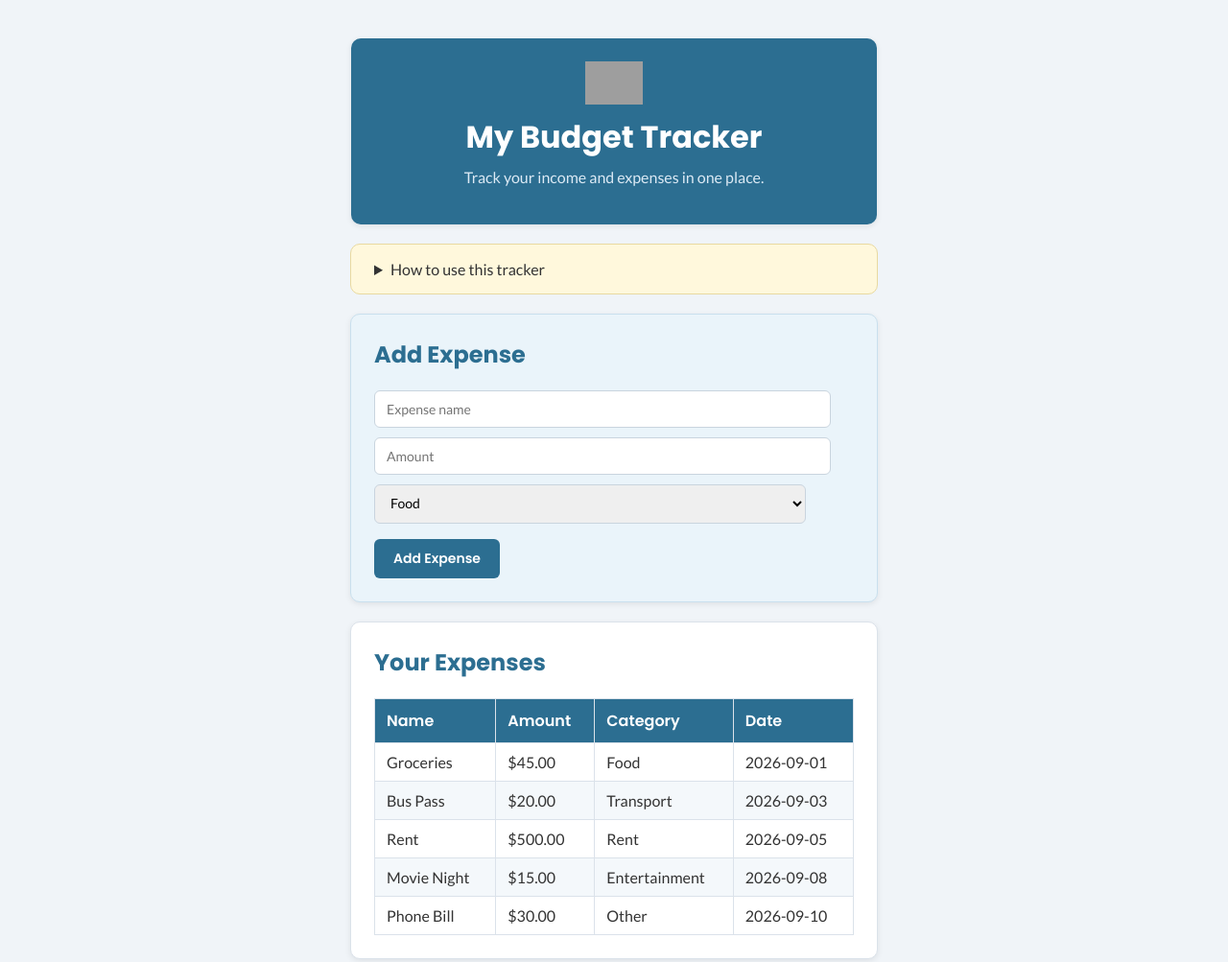
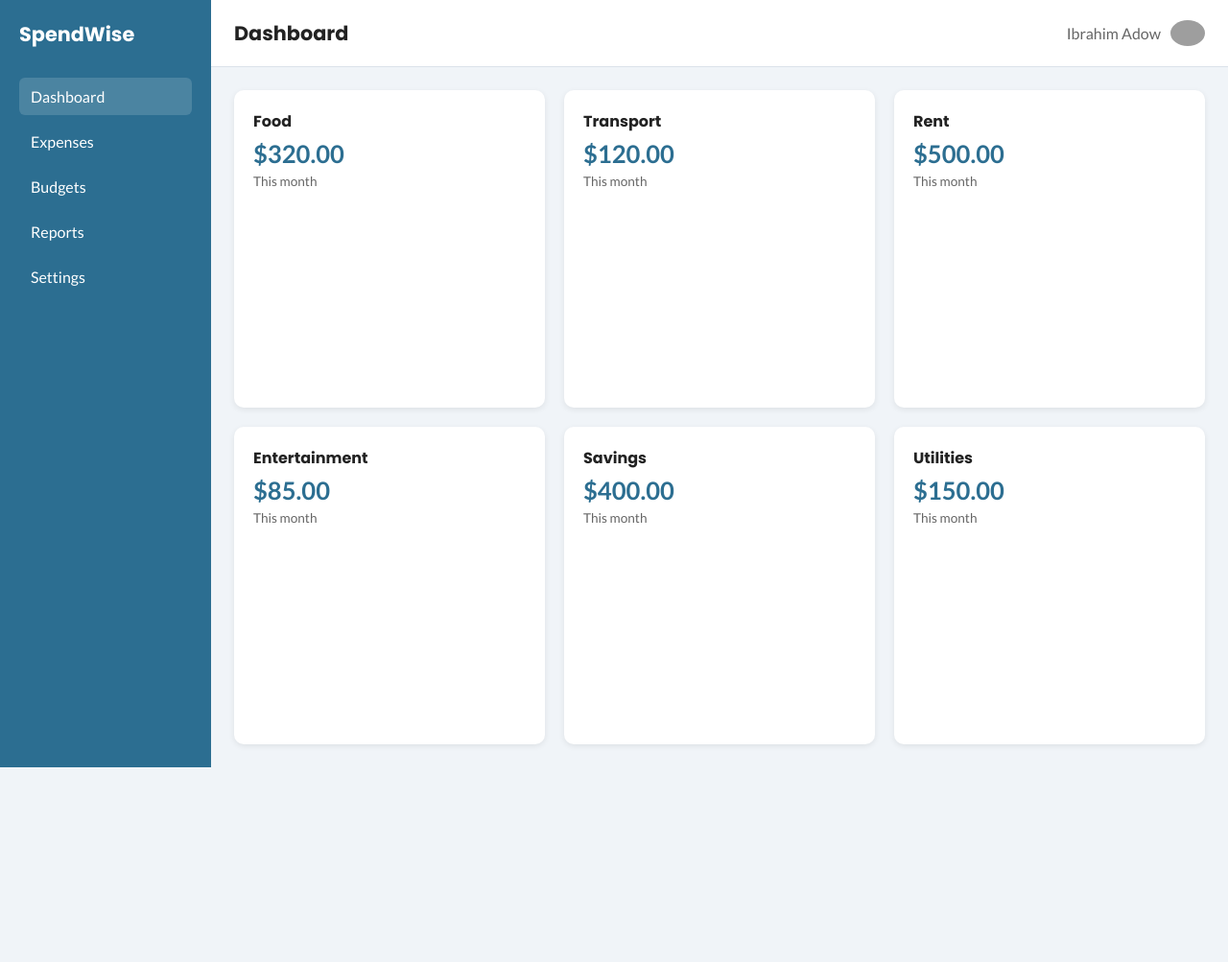
Before and after one commit to ibrahimadow/budget-tracker, a plain HTML site: page index.html in a window 1280 px wide. Shown: the top 1003 px of the page at 96% size. After the commit the page ends 800 px from the top, so only its background shows below. Drawn offline with Linux system fonts and the light colour scheme; grey boxes are pictures that could not be loaded.

Commit message:
Week 4 dashboard layout with Gird and Flexbox

```diff
--- a/index.html
+++ b/index.html
@@ -2,90 +2,76 @@
 <html lang="en">
 <head>
   <meta charset="UTF-8">
-  <title>My Budget Tracker</title>
+  <meta name="viewport" content="width=device-width, initial-scale=1.0">
+  <title>SpendWise Dashboard</title>
   <link rel="preconnect" href="https://fonts.googleapis.com">
   <link href="https://fonts.googleapis.com/css2?family=Poppins:wght@600;700&family=Lato:wght@400;700&display=swap" rel="stylesheet">
   <link rel="stylesheet" href="style.css">
 </head>
 <body>
 
-  <header class="card page-header">
-    <img src="https://cdn-icons-png.flaticon.com/512/2769/2769339.png" alt="Budget Tracker Logo" width="60">
-    <h1>My Budget Tracker</h1>
-    <p class="subheading">Track your income and expenses in one place.</p>
-  </header>
+  <div class="dashboard">
 
-  <details class="how-to">
-    <summary>How to use this tracker</summary>
-    <p>Fill out the Add Expense form with a name, amount, and category, then click "Add Expense." Your expenses will appear in the table below.</p>
-  </details>
+    <aside class="sidebar">
+      <div class="sidebar-logo">SpendWise</div>
+      <nav class="sidebar-nav">
+        <a href="#" class="nav-item active">Dashboard</a>
+        <a href="#" class="nav-item">Expenses</a>
+        <a href="#" class="nav-item">Budgets</a>
+        <a href="#" class="nav-item">Reports</a>
+        <a href="#" class="nav-item">Settings</a>
+      </nav>
+    </aside>
 
-  <section id="add-expense" class="card add-expense-section">
-    <h2>Add Expense</h2>
-    <form>
-      <input type="text" id="expense-name" class="input-field" placeholder="Expense name">
-      <input type="number" id="expense-amount" class="input-field" placeholder="Amount">
-      <select id="expense-category" class="input-field">
-        <option value="food">Food</option>
-        <option value="transport">Transport</option>
-        <option value="rent">Rent</option>
-        <option value="entertainment">Entertainment</option>
-        <option value="other">Other</option>
-      </select>
-      <button type="button" id="add-expense-btn">Add Expense</button>
-    </form>
-  </section>
+    <header class="topbar">
+      <h1>Dashboard</h1>
+      <div class="topbar-user">
+        <span>Ibrahim Adow</span>
+        <img src="https://cdn-icons-png.flaticon.com/512/149/149071.png" alt="User avatar" width="36">
+      </div>
+    </header>
 
-  <section id="your-expenses" class="card expenses-section">
-    <h2>Your Expenses</h2>
-    <table>
-      <thead>
-        <tr>
-          <th>Name</th>
-          <th>Amount</th>
-          <th>Category</th>
-          <th>Date</th>
-        </tr>
-      </thead>
-      <tbody>
-        <tr>
-          <td>Groceries</td>
-          <td>$45.00</td>
-          <td>Food</td>
-          <td>2026-09-01</td>
-        </tr>
-        <tr>
-          <td>Bus Pass</td>
-          <td>$20.00</td>
-          <td>Transport</td>
-          <td>2026-09-03</td>
-        </tr>
-        <tr>
-          <td>Rent</td>
-          <td>$500.00</td>
-          <td>Rent</td>
-          <td>2026-09-05</td>
-        </tr>
-        <tr>
-          <td>Movie Night</td>
-          <td>$15.00</td>
-          <td>Entertainment</td>
-          <td>2026-09-08</td>
-        </tr>
-        <tr>
-          <td>Phone Bill</td>
-          <td>$30.00</td>
-          <td>Other</td>
-          <td>2026-09-10</td>
-        </tr>
-      </tbody>
-    </table>
-  </section>
+    <main class="cards-grid">
 
-  <section class="card">
-    <h2>Budgeting Tips</h2>
-    <iframe width="560" height="315" src="https://www.youtube.com/embed/Lgi0hi88-4Q" title="Budgeting Tips Video" frameborder="0"></iframe>
-  </section>
+      <div class="card" tabindex="0">
+        <h3>Food</h3>
+        <p class="amount">$320.00</p>
+        <p class="label">This month</p>
+      </div>
+
+      <div class="card" tabindex="0">
+        <h3>Transport</h3>
+        <p class="amount">$120.00</p>
+        <p class="label">This month</p>
+      </div>
+
+      <div class="card" tabindex="0">
+        <h3>Rent</h3>
+        <p class="amount">$500.00</p>
+        <p class="label">This month</p>
+      </div>
+
+      <div class="card" tabindex="0">
+        <h3>Entertainment</h3>
+        <p class="amount">$85.00</p>
+        <p class="label">This month</p>
+      </div>
+
+      <div class="card" tabindex="0">
+        <h3>Savings</h3>
+        <p class="amount">$400.00</p>
+        <p class="label">This month</p>
+      </div>
+
+      <div class="card" tabindex="0">
+        <h3>Utilities</h3>
+        <p class="amount">$150.00</p>
+        <p class="label">This month</p>
+      </div>
+
+    </main>
+
+  </div>
 
 </body>
 </html>
--- a/style.css
+++ b/style.css
@@ -1,158 +1,186 @@
-/* ===== Base Setup ===== */
+/* ===== Theme (CSS Custom Properties) ===== */
+:root {
+  --brand-color: #2c6e91;
+  --accent-color: #f2a541;
+  --surface-color: #ffffff;
+  --bg-color: #f0f4f8;
+  --text-primary: #222222;
+  --text-secondary: #666666;
+}
+
+* {
+  box-sizing: border-box;
+}
+
 body {
+  margin: 0;
   font-family: 'Lato', sans-serif;
-  background-color: #f0f4f8;
-  color: #333;
-  margin: 0;
+  background-color: var(--bg-color);
+  color: var(--text-primary);
+}
+
+h1, h2, h3 {
+  font-family: 'Poppins', sans-serif;
+}
+
+/* ===== Overall Page Layout: CSS Grid ===== */
+.dashboard {
+  display: grid;
+  grid-template-columns: 220px 1fr;
+  grid-template-rows: 70px 1fr;
+  grid-template-areas:
+    "sidebar topbar"
+    "sidebar main";
+  min-height: 100vh;
+}
+
+/* ===== Sidebar: Flexbox for nav items ===== */
+.sidebar {
+  grid-area: sidebar;
+  background-color: var(--brand-color);
+  color: white;
+  display: flex;
+  flex-direction: column;
   padding: 20px;
 }
 
-h1, h2 {
+.sidebar-logo {
   font-family: 'Poppins', sans-serif;
+  font-weight: 700;
+  font-size: 1.3rem;
+  margin-bottom: 30px;
 }
 
-/* ===== Card Base Style (Box Model in action) ===== */
-.card {
-  background-color: #ffffff;
-  border: 1px solid #dbe2ea;
-  border-radius: 10px;
-  padding: 24px;
-  margin: 20px auto;
-  max-width: 500px;
-  box-shadow: 0 2px 6px rgba(0,0,0,0.08);
+.sidebar-nav {
+  display: flex;
+  flex-direction: column;
+  gap: 8px;
 }
 
-/* ===== Page Header Card ===== */
-.page-header {
-  text-align: center;
-  background-color: #2c6e91;
-  border: none;
+.nav-item {
+  color: white;
+  text-decoration: none;
+  padding: 10px 12px;
+  border-radius: 6px;
+  transition: background-color 200ms ease;
 }
 
-.page-header img {
-  display: block;
-  margin: 0 auto 10px auto;
+.nav-item:hover,
+.nav-item.active {
+  background-color: rgba(255,255,255,0.15);
 }
 
-.page-header h1 {
-  color: #ffffff;
-  margin: 0;
-  font-size: 2rem;
+/* ===== Topbar: Flexbox ===== */
+.topbar {
+  grid-area: topbar;
+  background-color: var(--surface-color);
+  display: flex;
+  align-items: center;
+  justify-content: space-between;
+  padding: 0 24px;
+  border-bottom: 1px solid #dbe2ea;
 }
 
-.page-header .subheading {
-  color: #dceaf5;
-  margin-top: 8px;
+.topbar h1 {
+  font-size: 1.3rem;
+  margin: 0;
+  color: var(--text-primary);
 }
 
-/* ===== How-to collapsible ===== */
-.how-to {
-  max-width: 500px;
-  margin: 0 auto 20px auto;
-  background-color: #fff8dc;
-  padding: 16px 24px;
-  border-radius: 10px;
-  border: 1px solid #e8d9a0;
-  font-family: 'Lato', sans-serif;
+.topbar-user {
+  display: flex;
+  align-items: center;
+  gap: 10px;
+  color: var(--text-secondary);
 }
 
-/* ===== Add Expense Card ===== */
-#add-expense {
-  background-color: #eaf4fa;
-  border: 1px solid #c9e0ee;
+.topbar-user img {
+  border-radius: 50%;
 }
 
-#add-expense h2 {
-  color: #2c6e91;
-  margin-top: 0;
+/* ===== Cards Grid ===== */
+.cards-grid {
+  grid-area: main;
+  display: grid;
+  grid-template-columns: repeat(3, 1fr);
+  gap: 20px;
+  padding: 24px;
 }
 
-.add-expense-section > form > input,
-.add-expense-section > form > select {
-  display: block;
-  width: 90%;
-  padding: 10px 12px;
-  margin: 10px 0;
-  border: 1px solid #c9d4de;
-  border-radius: 6px;
-  font-family: 'Lato', sans-serif;
-  font-size: 14px;
+/* ===== Card: Flexbox for internal layout ===== */
+.card {
+  background-color: var(--surface-color);
+  border-radius: 10px;
+  padding: 20px;
+  box-shadow: 0 2px 6px rgba(0,0,0,0.08);
+  display: flex;
+  flex-direction: column;
+  gap: 6px;
+  transition: transform 200ms ease, box-shadow 200ms ease;
 }
 
-input:not([type="number"]) {
-  font-family: 'Lato', sans-serif;
+.card h3 {
+  margin: 0;
+  color: var(--text-primary);
+  font-size: 1rem;
 }
 
-input:focus, select:focus {
-  outline: none;
-  border-color: #2c6e91;
-  box-shadow: 0 0 4px rgba(44,110,145,0.4);
+.card .amount {
+  font-size: 1.6rem;
+  font-weight: 700;
+  color: var(--brand-color);
+  margin: 0;
 }
 
-button {
-  background-color: #2c6e91;
-  color: white;
-  border: none;
-  padding: 10px 20px;
-  border-radius: 6px;
-  cursor: pointer;
-  font-family: 'Poppins', sans-serif;
-  font-size: 14px;
-  font-weight: 600;
-  margin-top: 6px;
+.card .label {
+  color: var(--text-secondary);
+  font-size: 0.85rem;
+  margin: 0;
 }
 
-button:hover {
-  background-color: #23566f;
+/* ===== Micro-interactions: hover + focus ===== */
+.card:hover,
+.card:focus {
+  transform: translateY(-4px);
+  box-shadow: 0 6px 14px rgba(0,0,0,0.15);
+  outline: none;
+  border: 1px solid var(--accent-color);
 }
 
-/* ===== Expenses Table Card ===== */
-#your-expenses {
-  background-color: #ffffff;
-  border: 1px solid #dbe2ea;
+/* ===== Responsive: collapse to single column below 768px ===== */
+@media (max-width: 768px) {
+  .dashboard {
+    grid-template-columns: 1fr;
+    grid-template-rows: auto 70px 1fr;
+    grid-template-areas:
+      "sidebar"
+      "topbar"
+      "main";
   }
 
-#your-expenses h2 {
-  color: #2c6e91;
-  margin-top: 0;
+  .sidebar {
+    flex-direction: row;
+    align-items: center;
+    overflow-x: auto;
   }
 
-table {
-  width: 100%;
-  border-collapse: collapse;
-  margin-top: 12px;
-  font-family: 'Lato', sans-serif;
+  .sidebar-nav {
+    flex-direction: row;
   }
 
-th, td {
-  border: 1px solid #dbe2ea;
-  padding: 10px 12px;
-  text-align: left;
+  .cards-grid {
+    grid-template-columns: 1fr;
+  }
 }
 
-th {
-  background-color: #2c6e91;
-  color: white;
-  font-family: 'Poppins', sans-serif;
-  font-weight: 600;
+/* ===== Stretch Goal: Dark theme ===== */
+@media (prefers-color-scheme: dark) {
+  :root {
+    --brand-color: #4a9bc9;
+    --accent-color: #f2a541;
+    --surface-color: #1e2530;
+    --bg-color: #12161d;
+    --text-primary: #f0f0f0;
+    --text-secondary: #aaaaaa;
   }
-
-tr:nth-child(even) {
-  background-color: #f4f8fb;
 }
-
-.expenses-section td {
-  color: #333;
-}
-
-tbody tr:hover {
-  background-color: #dceaf5;
-}
-
-/* ===== Budgeting Tips / Video Card ===== */
-iframe {
-  display: block;
-  margin: 10px auto 0 auto;
-  max-width: 100%;
-  border-radius: 6px;
-}
```
Also changed, not shown: 1 other file. Lines whose indentation alone changed are shown as unchanged.
